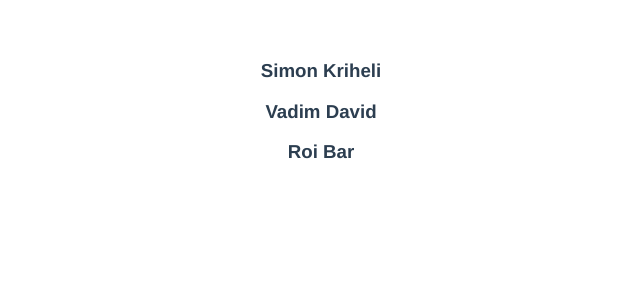
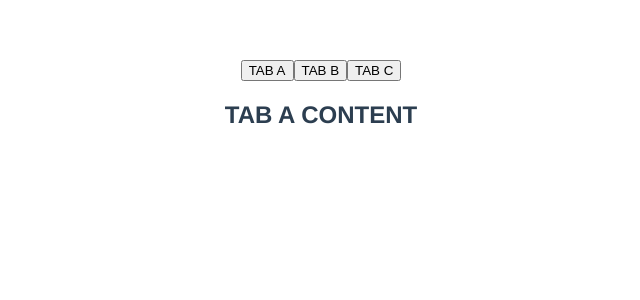
Before and after one commit to noatias1234/Vue-Js, a Vue app: page / in a window 1280 px wide. Shown: the top 300 px of the page, without its empty margins (319-959 px from the left). Built offline with nearby package versions, Linux system fonts and the light colour scheme.

Commit message:
Dynamic components - tabs example

```diff
--- a/src/App.vue
+++ b/src/App.vue
@@ -1,23 +1,36 @@
 <template>
-  <NamesList>
-    <template v-slot:default="slotProps">
-      {{ slotProps.firstName }} {{ slotProps.lastName }}
-    </template>
-  </NamesList>
+  <button @click="activeTab = 'TabA'">TAB A</button>
+  <button @click="activeTab = 'TabB'">TAB B</button>
+  <button @click="activeTab = 'TabC'">TAB C</button>
+
+
+  <!-- Instead of that
+  <TabA v-if="activeTab === 'TabA'" />
+  <TabB v-if="activeTab === 'TabB'" />
+  <TabC v-if="activeTab === 'TabC'" /> -->
+
+  <!-- Do That -->
+  <component :is="activeTab" />
 </template>
 
 <script>
 
-import NamesList from './components/NamesList.vue';
+import TabA from "./components/TabA.vue"
+import TabB from "./components/TabB.vue"
+import TabC from "./components/TabC.vue"
+
 export default {
   name: 'App',
   data() {
     return {
       name: '',
+      activeTab: 'TabA'
     }
   },
   components: {
-    NamesList
+    TabA,
+    TabB,
+    TabC
   }
 
 }
--- a/src/components/NamesList.vue
+++ /dev/null
@@ -1,33 +0,0 @@
-<template>
-    <div>
-        <h3 v-for="name in names" :key="name.firstName">
-            <slot :firstName="name.firstName" :lastName="name.lastName"></slot>
-        </h3>
-    </div>
-</template>
-
-<script>
-export default {
-    nane: `NamesList`,
-    data() {
-        return {
-            names: [
-                {
-                    firstName: 'Simon',
-                    lastName: 'Kriheli'
-                },
-                {
-                    firstName: 'Vadim',
-                    lastName: 'David'
-                },
-                {
-                    firstName: 'Roi',
-                    lastName: 'Bar'
-                },
-            ]
-        }
-    }
-}
-</script>
-
-<style scoped></style>
--- /dev/null
+++ b/src/components/TabA.vue
@@ -0,0 +1,13 @@
+<template>
+    <div>
+        <h2>TAB A CONTENT</h2>
+    </div>
+</template>
+
+<script>
+export default {
+    name: `Tab A`
+}
+</script>
+
+<style scoped></style>
--- /dev/null
+++ b/src/components/TabB.vue
@@ -0,0 +1,13 @@
+<template>
+    <div>
+        <h2>TAB B CONTENT</h2>
+    </div>
+</template>
+
+<script>
+export default {
+    name: `Tab B`
+}
+</script>
+
+<style scoped></style>
--- /dev/null
+++ b/src/components/TabC.vue
@@ -0,0 +1,13 @@
+<template>
+    <div>
+        <h2>TAB C CONTENT</h2>
+    </div>
+</template>
+
+<script>
+export default {
+    name: `Tab C`
+}
+</script>
+
+<style scoped></style>
```
Also changed, not shown: src/components/Card.vue (deleted, +0 -30 lines).
